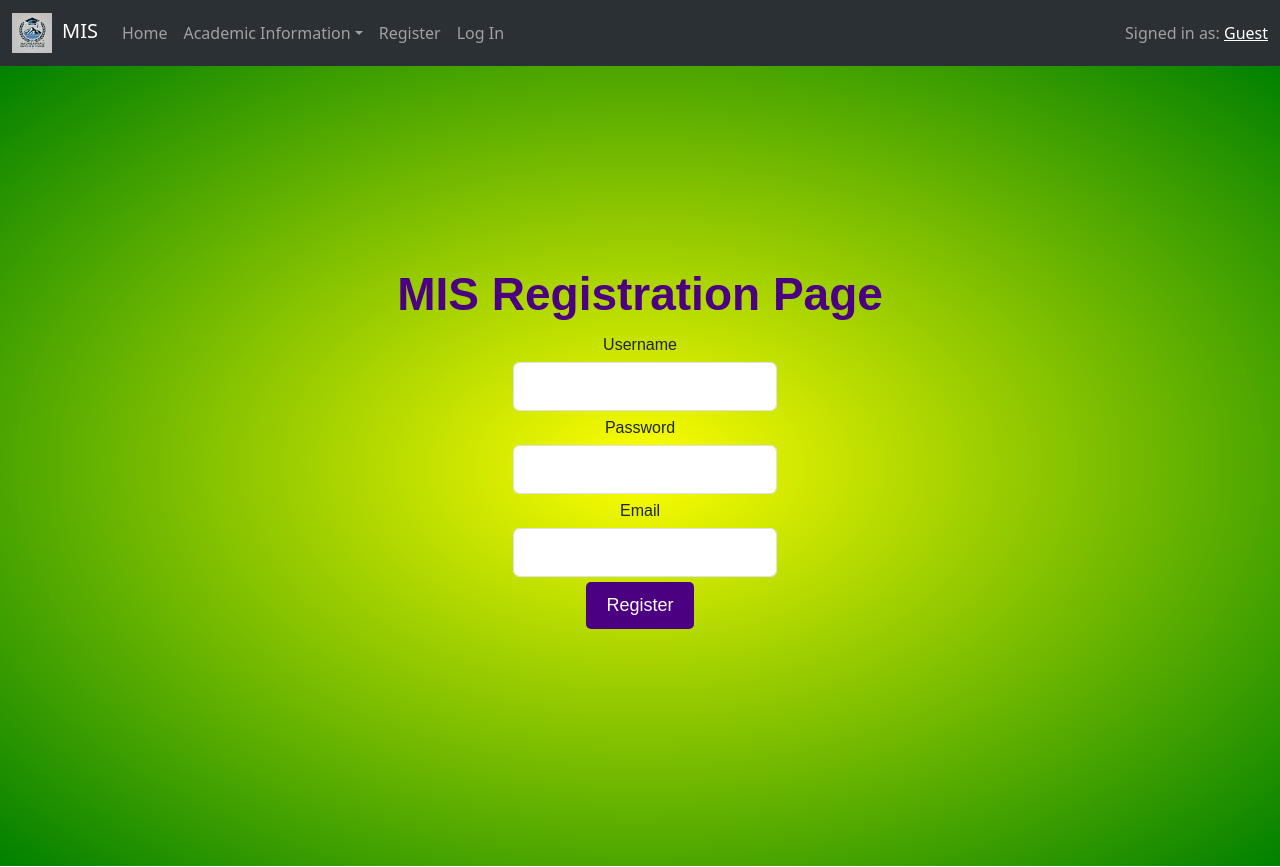
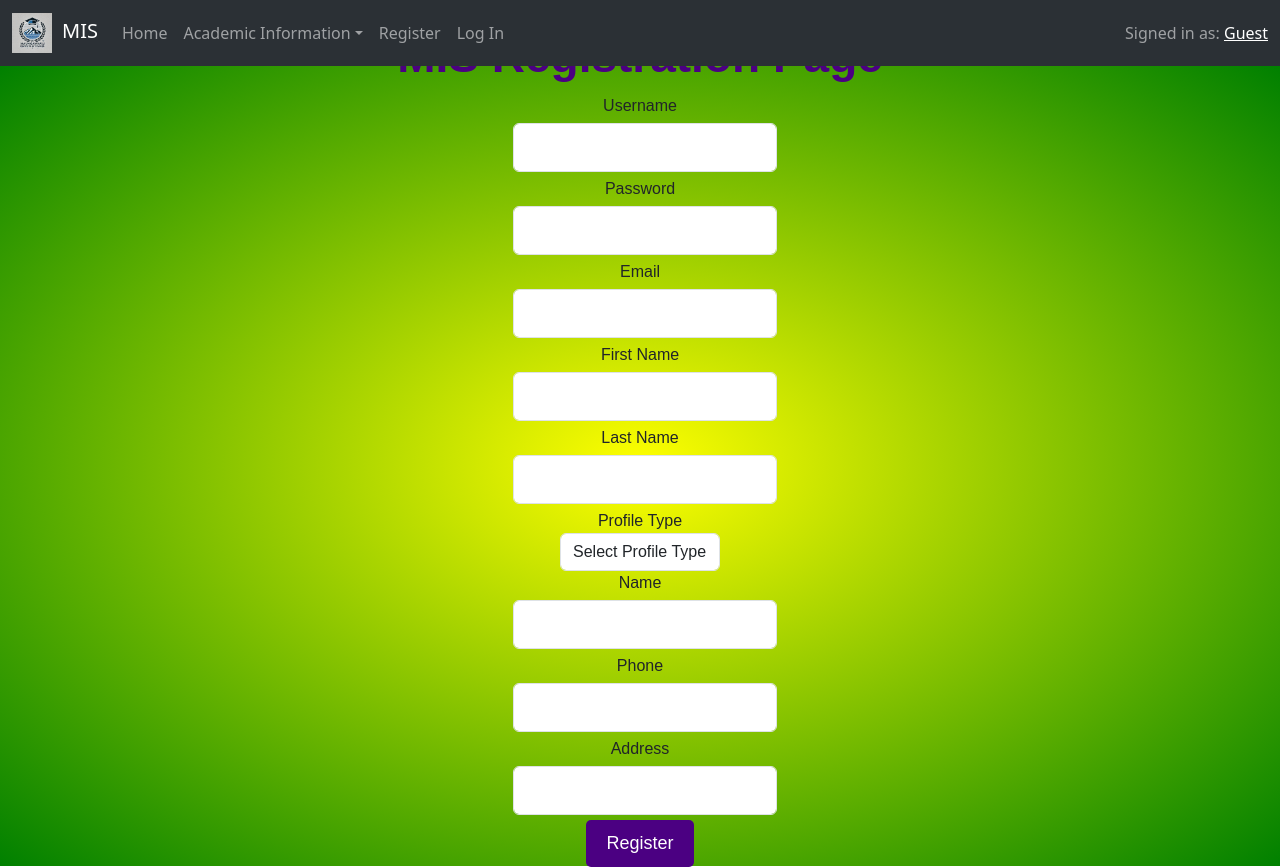
Before and after one commit to Gilgamesh3379/sis_webapp_front, a React (Create React App) app: page /register in a window 1280 px wide. Built offline with nearby package versions, Linux system fonts and the light colour scheme.

Commit message:
registration updated and now working

```diff
--- a/src/components/Register.js
+++ b/src/components/Register.js
@@ -1,71 +1,117 @@
 import React, { useState } from 'react';
 import axios from 'axios';
-import { BaseUrl } from './consistents';
+import { BaseUrl } from './consistents'; // Ensure this path is correct
 import '../App.css';
 
 function Register() {
     const [username, setUsername] = useState('');
     const [password, setPassword] = useState('');
     const [email, setEmail] = useState('');
+    const [firstName, setFirstName] = useState('');
+    const [lastName, setLastName] = useState('');
+    const [profileType, setProfileType] = useState('');
+    const [name, setName] = useState('');
+    const [phone, setPhone] = useState('');
+    const [address, setAddress] = useState('');
+    const [marks, setMarks] = useState('');
+    const [program, setProgram] = useState('');
+    const [courses, setCourses] = useState([]);
     const [registerStatus, setRegisterStatus] = useState('');
 
-    function usernameHandler(e) {
-        setUsername(e.target.value);
-    }
+    const handleRegister = (e) => {
+        e.preventDefault();
 
-    function passwordHandler(e) {
-        setPassword(e.target.value);
-    }
-
-    function emailHandler(e) {
-        setEmail(e.target.value);
-    }
-
-    function register(e) {
-        e.preventDefault();
-        let data = JSON.stringify({
-            'username': username,
-            'password': password,
-            'email': email,
-        });
-
-        let config = {
-            method: 'post',
-            maxBodyLength: Infinity,
-            url: BaseUrl + 'auth/users/',
-            headers: {
-                'Content-Type': 'application/json',
-            },
-            data: data,
+        const userData = {
+            username: username,
+            password: password,
+            email: email,
+            first_name: firstName,
+            last_name: lastName,
+            profile_type: profileType,
+            name: name,
+            phone: phone,
+            address: address,
+            marks: marks,
+            courses: courses,
+            program: program,
         };
 
-        axios
-            .request(config)
-            .then((response) => {
-                setRegisterStatus('Registration Successful!');
-            })
-            .catch((error) => {
-                console.log(error);
-                setRegisterStatus('Registration Failed!');
-            });
-    }
+        axios.post(`${BaseUrl}auth/register/`, userData, {
+            headers: {
+                'Content-Type': 'application/json'
+            }
+        })
+        .then(response => {
+            setRegisterStatus('Registration Successful!');
+        })
+        .catch(error => {
+            console.error('There was an error!', error.response);
+            setRegisterStatus(`Registration Failed: ${error.response?.data?.detail || 'Unknown error'}`);
+        });
+    };
 
     return (
         <div className="Register-container">
             <h1 className="Register-header">MIS Registration Page</h1>
-            <form className="Register-form" onSubmit={register}>
+            <form className="Register-form" onSubmit={handleRegister}>
                 <div className="form-group">
                     <label htmlFor="username">Username</label>
-                    <input id="username" type="text" className="form-control" onChange={usernameHandler} />
+                    <input id="username" type="text" className="form-control" value={username} onChange={e => setUsername(e.target.value)} />
                 </div>
                 <div className="form-group">
                     <label htmlFor="password">Password</label>
-                    <input id="password" type="password" className="form-control" onChange={passwordHandler} />
+                    <input id="password" type="password" className="form-control" value={password} onChange={e => setPassword(e.target.value)} />
                 </div>
                 <div className="form-group">
                     <label htmlFor="email">Email</label>
-                    <input id="email" type="email" className="form-control" onChange={emailHandler} />
+                    <input id="email" type="email" className="form-control" value={email} onChange={e => setEmail(e.target.value)} />
                 </div>
+                <div className="form-group">
+                    <label htmlFor="firstName">First Name</label>
+                    <input id="firstName" type="text" className="form-control" value={firstName} onChange={e => setFirstName(e.target.value)} />
+                </div>
+                <div className="form-group">
+                    <label htmlFor="lastName">Last Name</label>
+                    <input id="lastName" type="text" className="form-control" value={lastName} onChange={e => setLastName(e.target.value)} />
+                </div>
+                <div className="form-group">
+                    <label htmlFor="profileType">Profile Type</label>
+                    <select id="profileType" className="form-control" value={profileType} onChange={e => setProfileType(e.target.value)}>
+                        <option value="">Select Profile Type</option>
+                        <option value="student">Student</option>
+                        <option value="lecturer">Lecturer</option>
+                    </select>
+                </div>
+                <div className="form-group">
+                    <label htmlFor="name">Name</label>
+                    <input id="name" type="text" className="form-control" value={name} onChange={e => setName(e.target.value)} />
+                </div>
+                <div className="form-group">
+                    <label htmlFor="phone">Phone</label>
+                    <input id="phone" type="text" className="form-control" value={phone} onChange={e => setPhone(e.target.value)} />
+                </div>
+                <div className="form-group">
+                    <label htmlFor="address">Address</label>
+                    <input id="address" type="text" className="form-control" value={address} onChange={e => setAddress(e.target.value)} />
+                </div>
+                {profileType === 'student' && (
+                    <>
+                        <div className="form-group">
+                            <label htmlFor="marks">Marks</label>
+                            <input id="marks" type="number" className="form-control" value={marks} onChange={e => setMarks(e.target.value)} />
+                        </div>
+                        <div className="form-group">
+                            <label htmlFor="courses">Courses</label>
+                            <input id="courses" type="text" className="form-control" value={courses} onChange={e => setCourses(e.target.value.split(',').map(course => parseInt(course.trim())))} placeholder="Enter course IDs separated by commas" />
+                        </div>
+                    </>
+                )}
+                {profileType === 'lecturer' && (
+                    <div className="form-group">
+                        <label htmlFor="program">Program</label>
+                        <input id="program" type="number" className="form-control" value={program} onChange={e => setProgram(e.target.value)} />
+                    </div>
+                )}
                 <button type="submit" className="btn btn-primary">Register</button>
             </form>
             <p id="register_status" className="Register-status">{registerStatus}</p>
```
